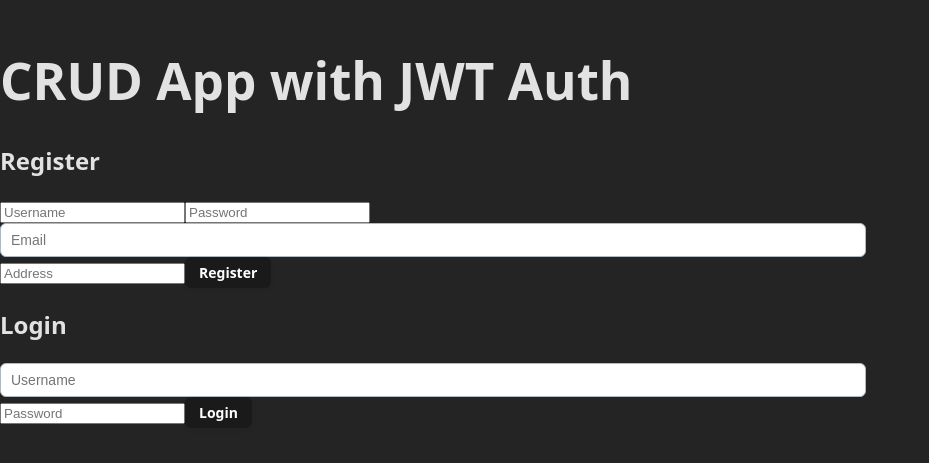
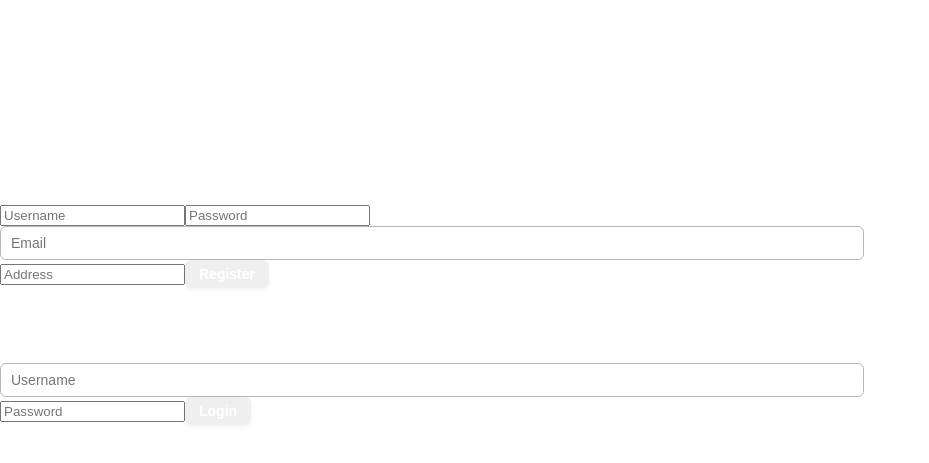
Before and after one commit to tarannumtasfia/crud_frontend, a React (Vite) app: page / in a window 1280 px wide. Shown: the part 177-640 px from the top of the page, without its empty margins (0-929 px from the left). Built offline with nearby package versions, Linux system fonts and the light colour scheme.

Commit message:
commited

```diff
--- a/src/index.css
+++ b/src/index.css
@@ -9,7 +9,7 @@
 
   color-scheme: light dark;
   color: rgba(255, 255, 255, 0.87);
-  background-color: #242424;
+  /* background-color: #242424; */
 
   font-synthesis: none;
   text-rendering: optimizeLegibility;
@@ -39,7 +39,7 @@ h1 {
   line-height: 1.1;
 }
 
-button {
+/* button {
   border-radius: 8px;
   border: 1px solid transparent;
   padding: 0.6em 1.2em;
@@ -56,7 +56,7 @@ button:hover {
 button:focus,
 button:focus-visible {
   outline: 4px auto -webkit-focus-ring-color;
-}
+} */
 
 /* @media (prefers-color-scheme: light) {
   :root {
```
